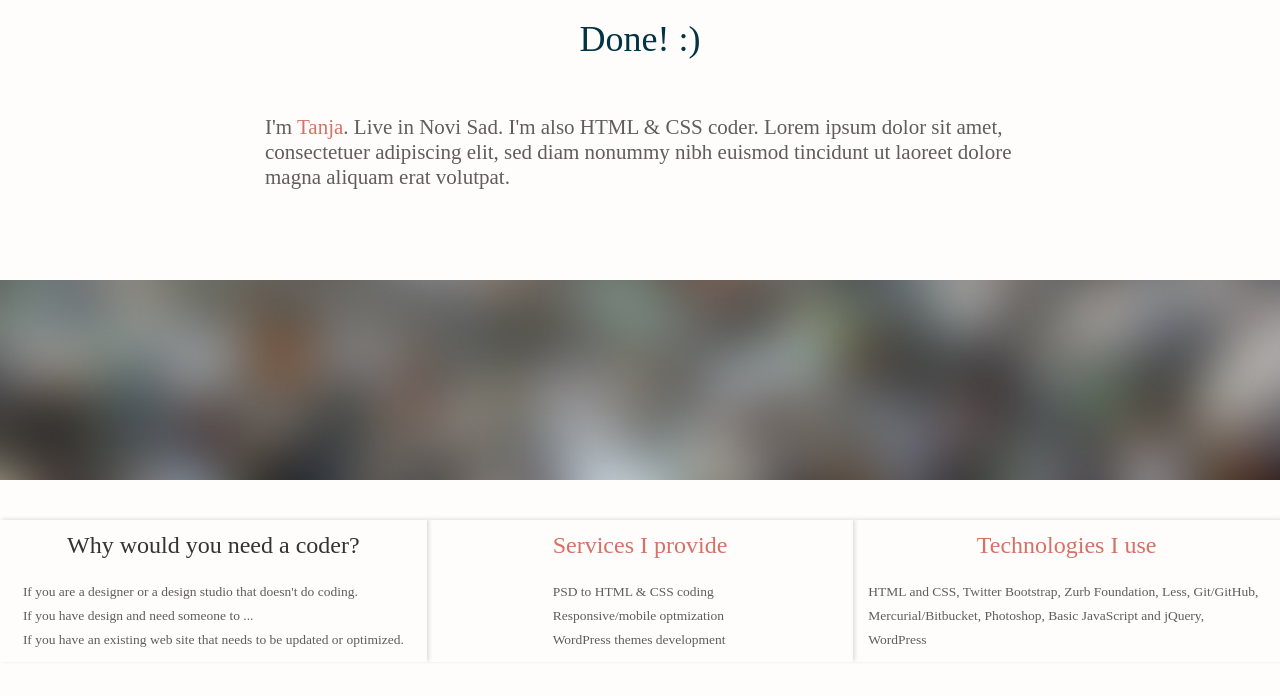
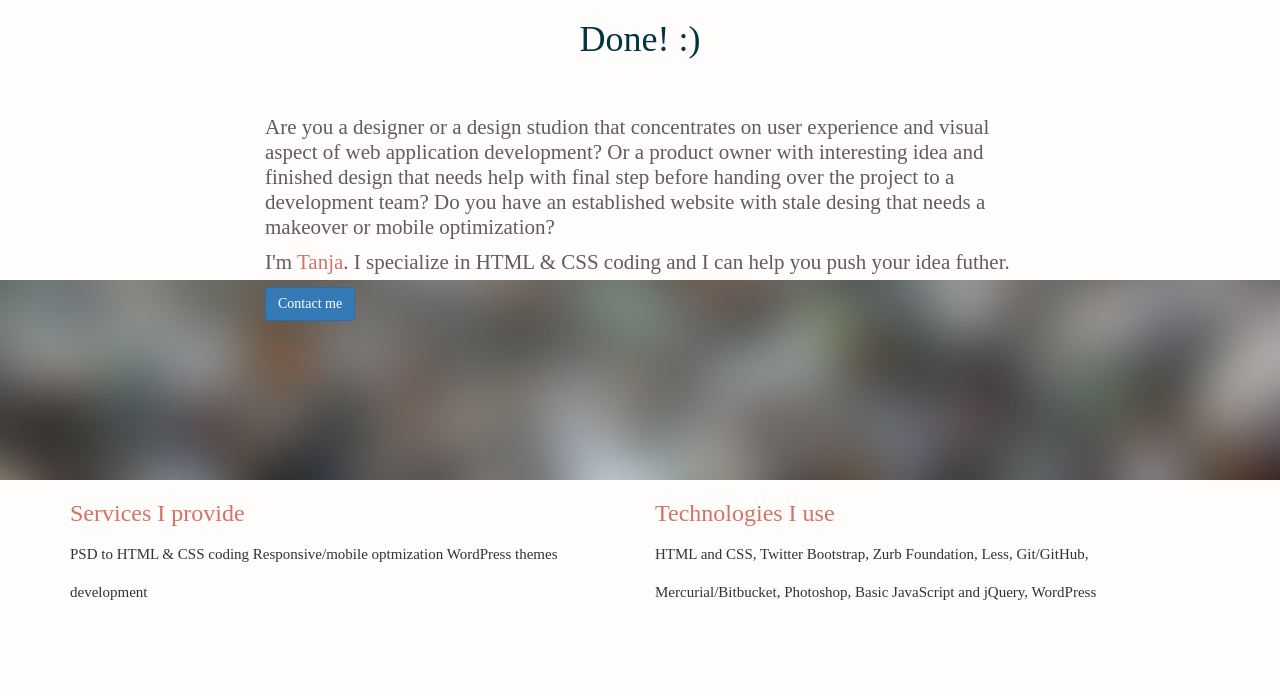
Before and after one commit to TanjaSS/tanjass.github.io, a plain HTML site: page index.html in a window 1280 px wide. Drawn offline with nearby package versions, Linux system fonts and the light colour scheme; a web font is replaced by a local one.

Commit message:
I specialize

```diff
--- a/index.html
+++ b/index.html
@@ -15,7 +15,14 @@
 
 		<div class="row">
 			<div class=" col-md-8 col-sm-12 col-centered main">
-				<p>I'm <span>Tanja</span>. Live in Novi Sad. I'm also HTML &amp; CSS coder. Lorem ipsum dolor sit amet, consectetuer adipiscing elit, sed diam nonummy nibh euismod tincidunt ut laoreet dolore magna aliquam erat volutpat.</p>
+				<p>
+					Are you a designer or a design studion that concentrates on user experience and visual aspect of web application development?
+					Or a product owner with interesting idea and finished design that needs help with final step before handing over the project to a development team?
+					Do you have an established website with stale desing that needs a makeover or mobile optimization?
+				</p>
+				<p>I'm <span>Tanja</span>. I specialize in HTML &amp; CSS coding and I can help you push your idea futher.</p>
+
+				<a class="btn btn-primary">Contact me</a>
 			</div>
 		</div>
 	</div>
@@ -27,19 +34,10 @@
 			</div>
 		</div>
 	</div>
-	<div class="container-bottom container">
+	<div class="container">
 		<footer>
 			<div class="row">
-				<div class="col-sm-4 coder-need">
-					<div>
-						<h3>Why would you need a coder?</h3>
-						<p>If you are a designer or a design studio that doesn't do coding.
-						If you have design and need someone to ...
-						If you have an existing web site that needs to be updated or optimized.	</p>
-					</div>
-				</div>
-
-				<div class="col-sm-4 services">
+				<div class="col-sm-6 services">
 					<div>
 					<h3><span>Services I provide</span></h3>
 					<p>PSD to HTML &amp; CSS coding
@@ -48,7 +46,7 @@
 					</div>
 				</div>
 
-				<div class="col-sm-4 tehnologies">
+				<div class="col-sm-6 tehnologies">
 					<div>
 						<h3><span>Technologies I use</span></h3>
 						<p>HTML and CSS, Twitter Bootstrap, Zurb Foundation, Less, Git/GitHub, Mercurial/Bitbucket, Photoshop, Basic JavaScript and jQuery, WordPress</p>
```
